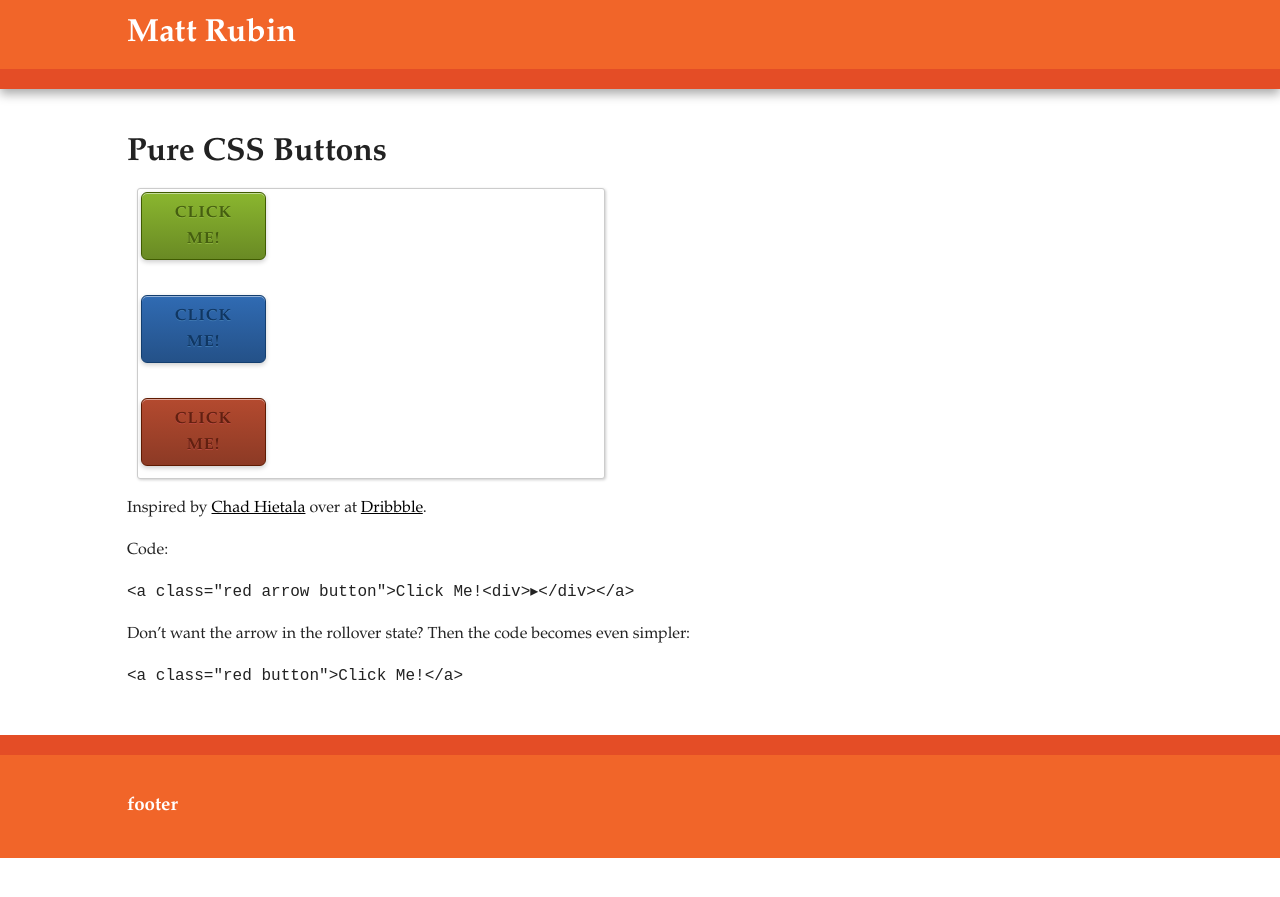
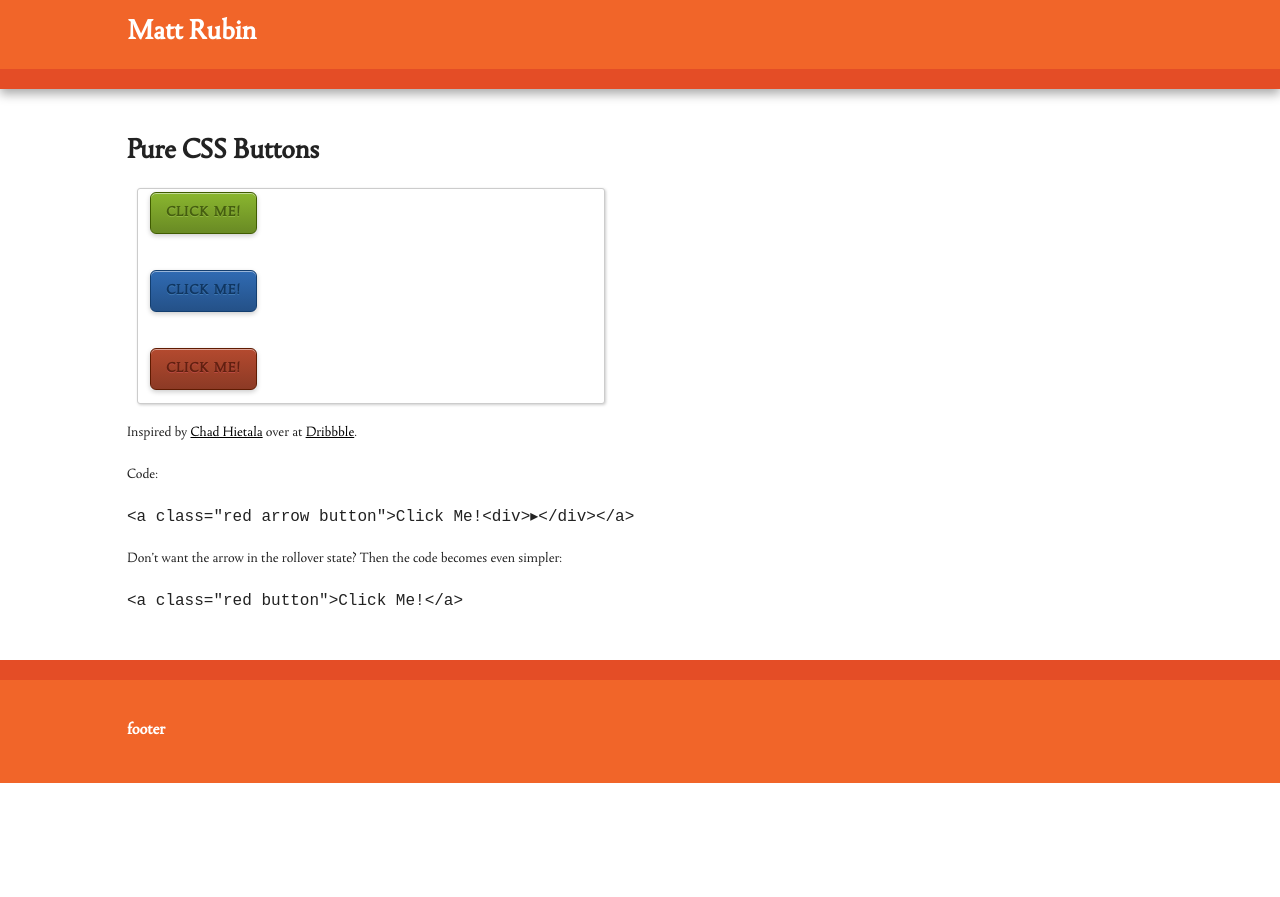
Before and after one commit to c3333/mattrubin.me, a Jekyll site: the page built from _posts/2010-12-07-pure-css-buttons.md, in a window 1280 px wide. Shown: the top 897 px of the page. Built offline with Jekyll 4.4.1, drawn with Linux system fonts in a browser that asks for light colours; some web fonts are replaced.

Commit message:
Correct URL for font face

```diff
--- a/css/fonts.css
+++ b/css/fonts.css
@@ -1,6 +1,6 @@
 @font-face {
 	font-family: "Tallys";
-	src: url("fonts/Tallys_15.otf");
+	src: url("/fonts/Tallys_15.otf");
 	/* A font by Jos Buivenga (exljbris) -> www.exljbris.com */
 }
 
```
